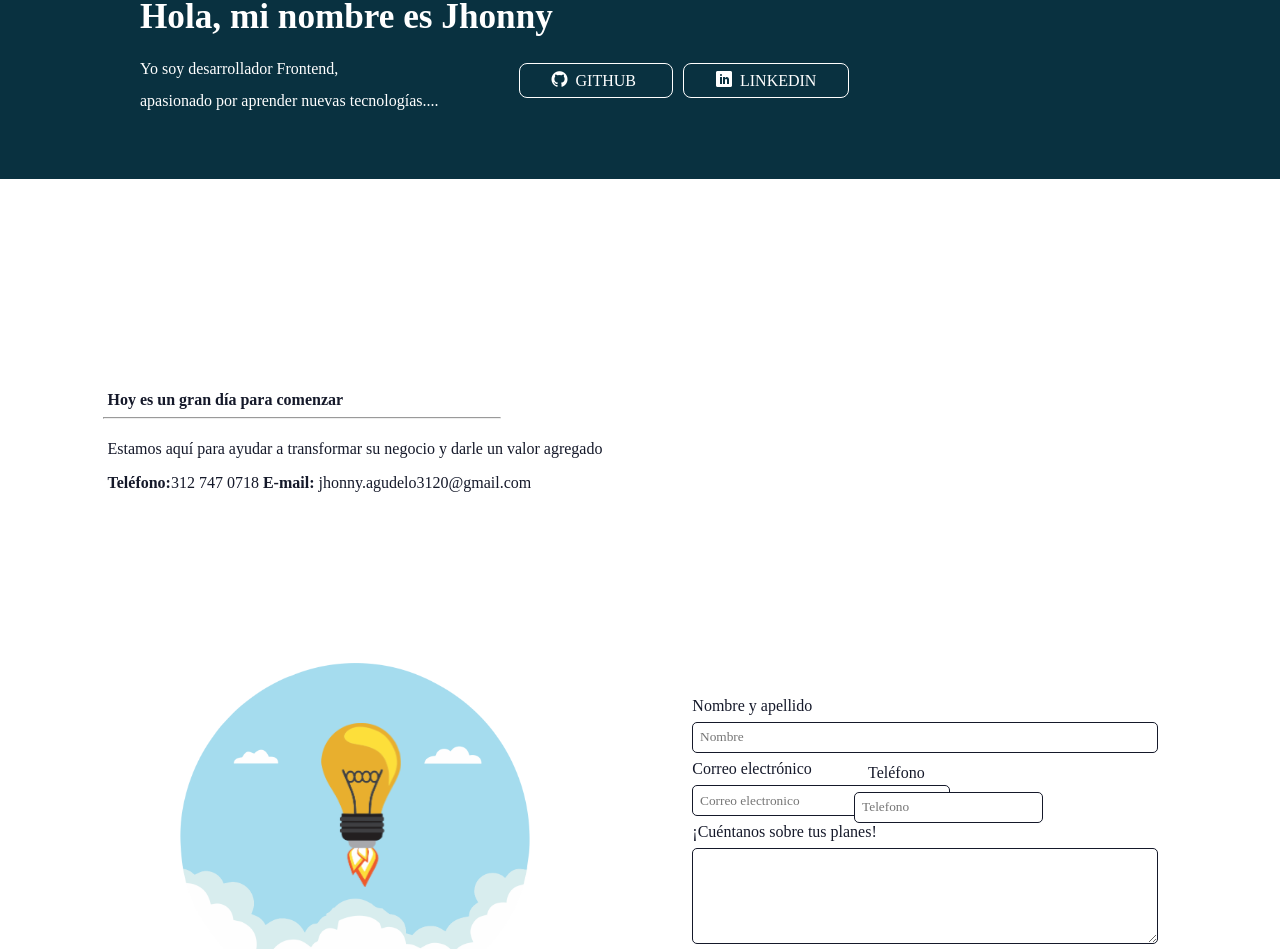
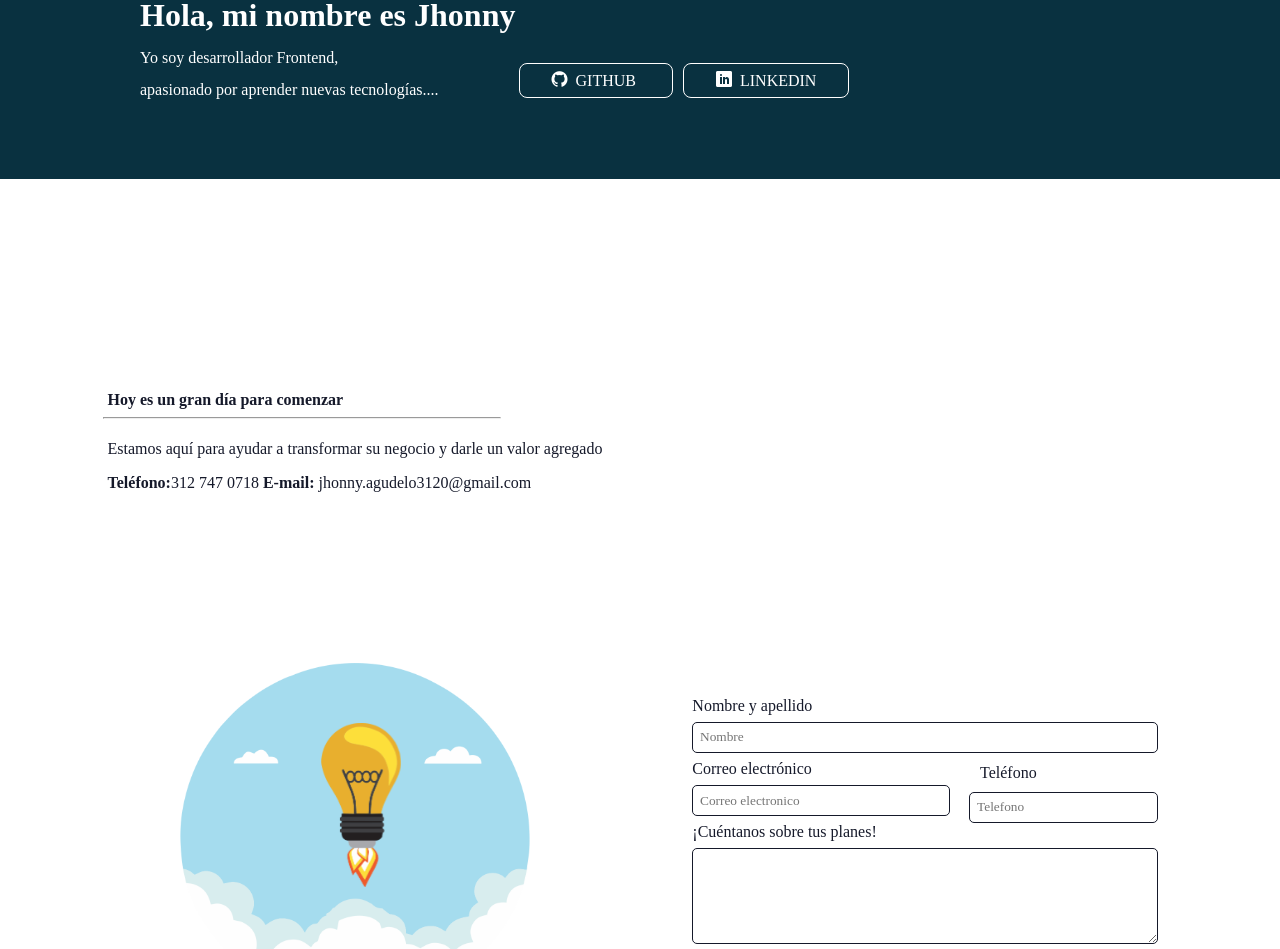
Before and after one commit to jhonnyagudelo/Proyecto-Personal, a website: page index.html in a window 1280 px wide. Shown: the part 151-1100 px from the top of the page. Drawn offline with Linux system fonts and the light colour scheme; files whose address does not match are found by name; a web font is replaced by a local one.

Commit message:
arreglando errores

```diff
--- a/index.html
+++ b/index.html
@@ -29,9 +29,11 @@
 
 			<h1 class="conoceme-i"><span>Hola, mi nombre es Jhonny</span></h1>
 				<!-- <hr class="hr-i"> -->
-			<p class="conoceme-item">
-				Yo soy desarrollador Frontend,</br> apasionado por aprender nuevas tecnologías....
-			</p>
+			<div class="conoceme-item">
+				<p>Yo soy desarrollador Frontend,</p>
+				<p> apasionado por aprender nuevas tecnologías....</p>
+
+			</div>
 			<div class="conoceme-links">
 
 			<a href="https://github.com/jhonnyagudelo"
--- a/src/css/style.css
+++ b/src/css/style.css
@@ -103,13 +103,13 @@ body{
 }
 .conoceme-i{
   /*font-family: 'Niconne', cursive;*/
-  font-size: 2.2em;
+  font-size: 2em;
   margin: 0;
   /*padding-bottom: .8em;*/
 }
 
 .conoceme-item{
-  line-height: 2;
+  line-height: 1;
   display: inline-block;
 }
 
@@ -234,13 +234,13 @@ body{
   position: absolute;
   width: 173px;
   top:102px;
-  right: 115px;
+  right: 0px;
 }
 
 .tel-label{
   position: absolute;
   top:67px;
-  right: 233px;
+  right: 121px;
 }
 
 
```
Also changed, not shown: dist/css/style.css.
